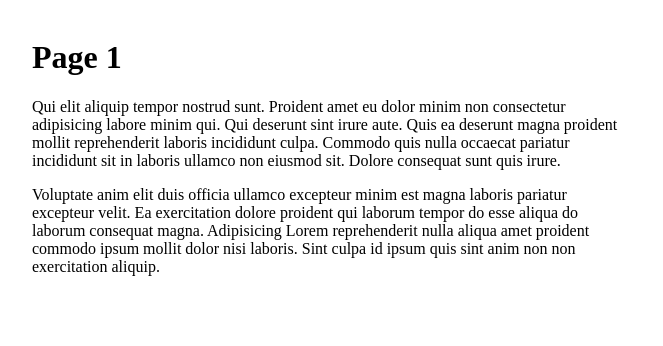
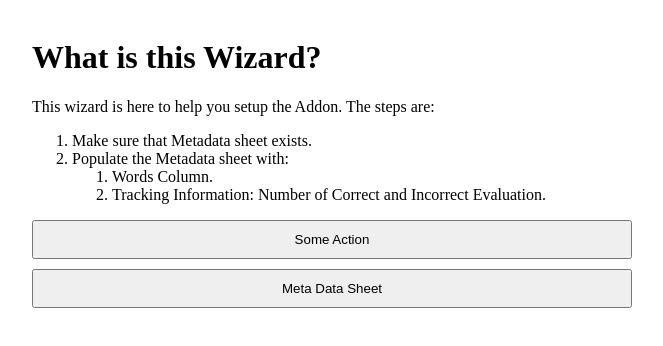
Before and after one commit to aminzabardast/Spelling-Practice, a Vue app in the folder GoogleWorkspaceAddon-SetupWizard/: page / in a window 1280 px wide. Shown: the top 346 px of the page, without its empty margins (308-971 px from the left). Built offline with nearby package versions, Linux system fonts and the light colour scheme.

Commit message:
Buttons Variable dropped in favor of using Slots [#26] - And minor Chanegs

```diff
--- a/GoogleWorkspaceAddon-SetupWizard/package.json
+++ b/GoogleWorkspaceAddon-SetupWizard/package.json
@@ -14,7 +14,8 @@
   },
   "dependencies": {
     "vue": "^3.4.21",
-    "lodash.debounce": "^4.0.8"
+    "lodash.debounce": "^4.0.8",
+    "lodash.isundefined": "^3.0.1"
   },
   "devDependencies": {
     "@rushstack/eslint-patch": "^1.8.0",
@@ -33,6 +34,7 @@
     "vite-plugin-singlefile": "^2.0.1",
     "vue-tsc": "^2.0.11",
     "@types/lodash.debounce": "^4.0.9",
+    "@types/lodash.isundefined": "^3.0.9",
     "lorem-ipsum": "^2.0.8"
   }
 }
--- a/GoogleWorkspaceAddon-SetupWizard/src/App.vue
+++ b/GoogleWorkspaceAddon-SetupWizard/src/App.vue
@@ -1,87 +1,93 @@
 <script setup lang="ts">
 import Body from '@/components/MainBody.vue'
-import Page, {type PageActionButton} from '@/components/PageSlide.vue'
-import { LoremIpsum } from 'lorem-ipsum' // FIXME: Only While Dev
+import Page from '@/components/PageSlide.vue'
 import Loading from '@/components/LoadingOverlay.vue'
 import debounce from 'lodash.debounce'
+import isUndefined from 'lodash.isundefined'
 import { ref, type Ref } from 'vue'
 import { type GoogleClass } from '@/GoogleTypes'
-
-// FIXME: Only While Dev
-const lorem = new LoremIpsum({}, 'html');
-const PageOneContext = lorem.generateParagraphs(2)
-const PageTwoContext = lorem.generateParagraphs(2)
-//
+import Button from '@/components/BlockButton.vue'
 
 declare global {
   var google: GoogleClass
 }
 
 const isLoading = ref(false)
-const activePage = ref(1)
+const activePage = ref('home')
 const body: Ref<HTMLElement | undefined> = ref()
+const isMetaChecked = ref(false)
+const doesMetaExist = ref(false)
 
-const pageOneButtons: PageActionButton[] = [
-  {
-    text: 'Some Action',
-    action: () => {
-      addRow()
+type page = 'home' | 'meta'
+
+const createDisableLoadingDebouncer = (seconds: number, callBack: Function | undefined) => {
+    return debounce(() => {
+        isLoading.value = false
+        if (!isUndefined(callBack)) {
+          callBack()
         }
-  },
-  {
-    text: 'Next Page',
-    action: () => {
-      activePage.value = 2
+    }, seconds * 1000)
+}
+
+const goToPage = (page: page) => {
+  activePage.value = page
   window.scrollTo(0, 0)
 }
-  }
-]
-const pageTwoButtons: PageActionButton[] = [
-  {
-    text: 'Other Action',
-    action: () => {
-      addRow()
-    }
-  },
-  {
-    text: 'Previous Page',
-    action: () => {
-      activePage.value = 1
-      window.scrollTo(0, 0)
+
+const mockCheckMeta = createDisableLoadingDebouncer(1, () => {
+  console.log('DEV LOG: Meta Checked')
+  isLoading.value = false
+  isMetaChecked.value = true
+})
+const checkMeta = () => {
+  isLoading.value = true
+  if (import.meta.env.PROD) {
+      // TODO: Check Meta Here
+  } else {
+    mockCheckMeta()
   }
 }
-]
 
-const createDisableLoadingDebouncer = (seconds: number) => {
-    return debounce(() => {
+const mockCreateMeta = createDisableLoadingDebouncer(1, () => {
+  console.log('DEV LOG: Meta Created')
   isLoading.value = false
-    }, seconds * 1000)
-}
-const disableLoadingAfterOneSeconds = createDisableLoadingDebouncer(1)
-const addRow = () => {
+  doesMetaExist.value = true
+})
+const createMeta = () => {
   isLoading.value = true
   if (import.meta.env.PROD) {
-        google.script.run.withSuccessHandler(
-            () => {
-                isLoading.value = false
-            }
-        ).doSomething()
+      // TODO: Create Meta Here
   } else {
-        console.log('DEV LOG: `google.script.run.doSomething()` is executed.')
-        disableLoadingAfterOneSeconds()
+    mockCreateMeta()
   }
 }
 </script>
 
 <template>
   <Body ref="body">
-    <Page :buttons="pageOneButtons" v-if="activePage === 1">
-      <h1>Page 1</h1>
-      <div v-html="PageOneContext"></div>
+    <Page v-if="activePage === 'home'">
+      <template #title>What is this Wizard?</template>
+      <p>This wizard is here to help you setup the Addon. The steps are:</p>
+      <ol>
+        <li>Make sure that Metadata sheet exists.</li>
+        <li>Populate the Metadata sheet with:</li>
+        <ol>
+          <li>Words Column.</li>
+          <li>Tracking Information: Number of Correct and Incorrect Evaluation.</li>
+        </ol>
+      </ol>
+      <template #footer>
+        <Button>Some Action</Button>
+        <Button @click="goToPage('meta')">Meta Data Sheet</Button>
+      </template>
     </Page>
-    <Page :buttons="pageTwoButtons" v-if="activePage === 2">
-      <h1>Page 2</h1>
-      <div v-html="PageTwoContext"></div>
+    <Page v-if="activePage === 'meta'">
+      <template #title>Meta Data Sheet</template>
+      <template #footer>
+        <Button @click="checkMeta()" :disabled="isMetaChecked">Check Meta</Button>
+        <Button @click="createMeta()" :disabled="!isMetaChecked || doesMetaExist">Create Meta</Button>
+        <Button @click="goToPage('home')">Back to Home</Button>
+      </template>
     </Page>
   </Body>
   <Loading v-if="isLoading" :width="60"/>
```
Also changed, not shown: 1 other file (tests, documents, lock files or other folders). Lines whose indentation alone changed are shown as unchanged.
